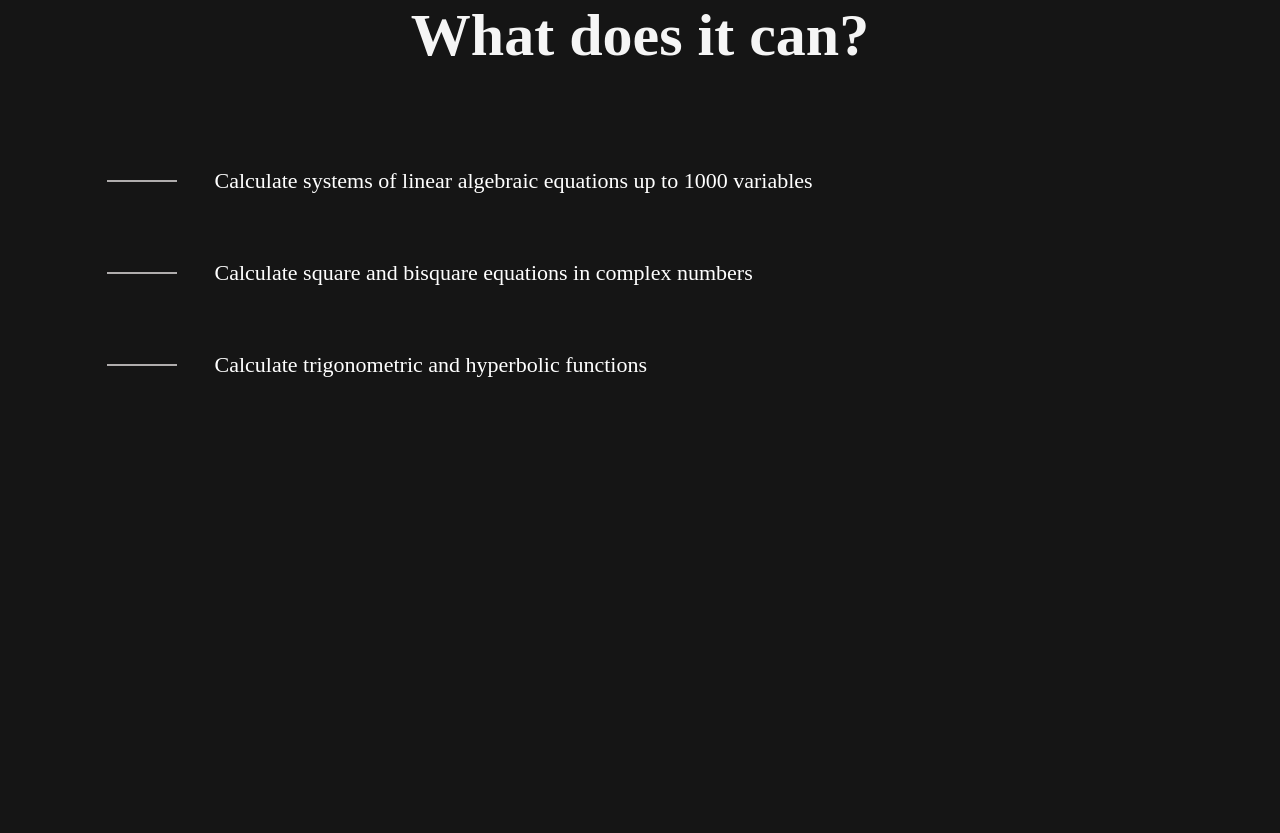
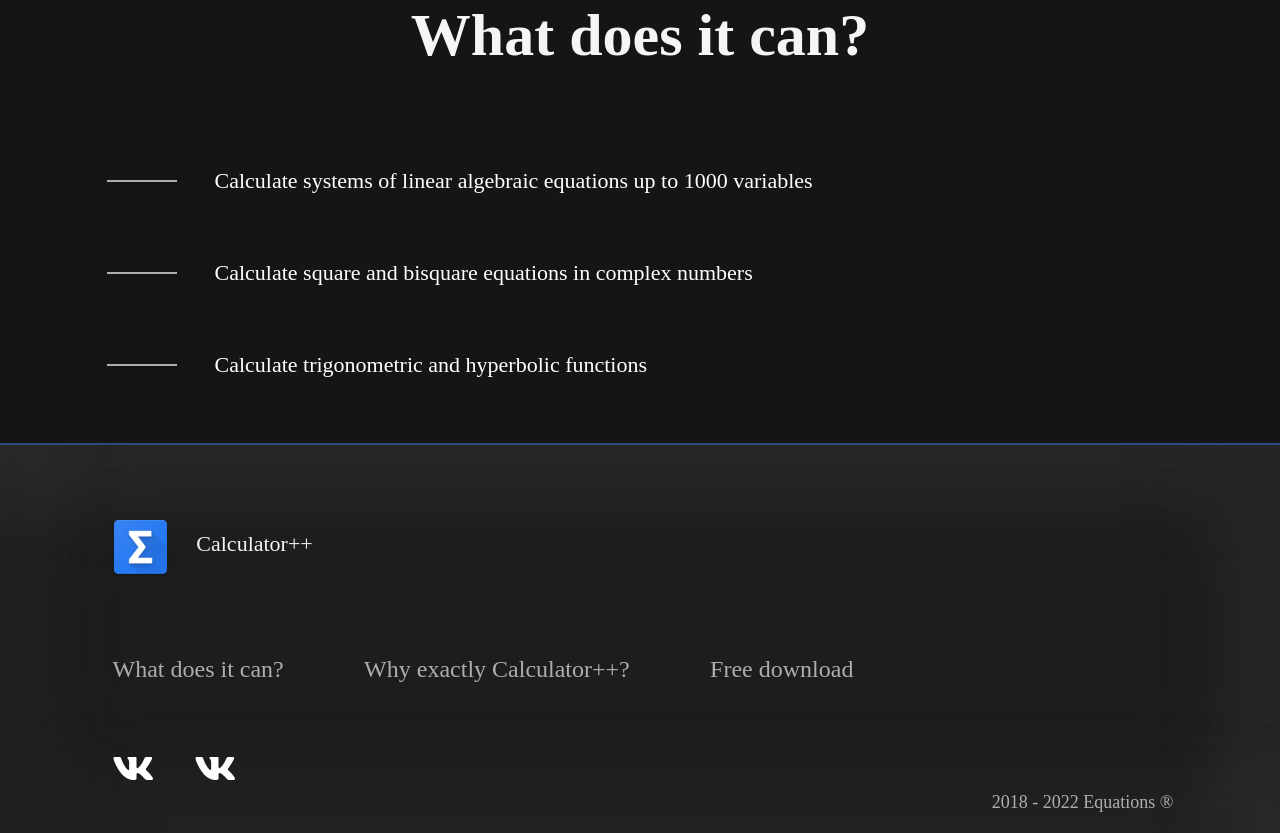
Before and after one commit to CyJay96/webcalculator, a plain HTML site: page index.html in a window 1280 px wide. Shown: the part 947-1780 px from the top of the page. Before the commit the page ends 1326 px from the top, so only its background shows below. Drawn offline with Linux system fonts and the light colour scheme.

Commit message:
added footer

```diff
--- a/css/style.css
+++ b/css/style.css
@@ -59,8 +59,22 @@ html {
 *::after {
   box-sizing: inherit;
 }
+
 body {
   background-color: #151515;
+}
+
+a {
+  color: #ffffff;
+  text-decoration: none;
+}
+
+a:active {
+  color: #ffffff;
+}
+
+a:focus {
+  color: #ffffff;
 }
 
 /* Start styles for header */
@@ -69,20 +83,24 @@ body {
   background: url(../img/sigma.png) no-repeat right top;
   background-size: contain;
 }
+
 .wrapper {
   max-width: 1067px;
   margin: 0 auto;
 }
+
 .header__wrapper {
   display: flex;
   flex-wrap: wrap;
   padding-top: 20px;
   justify-content: space-between;
 }
+
 .header__logo {
   display: flex;
   flex-wrap: wrap;
 }
+
 .header__logo-pic {
   margin-right: 15px;
   width: 34px;
@@ -95,9 +113,11 @@ body {
   margin-top: 2.5px;
   color: #f5f5f5;
 }
+
 .lang__selector {
   margin-top: 2.5px;
 }
+
 .lang__selector a {
   float: right;
   text-decoration: none;
@@ -106,6 +126,7 @@ body {
   font-weight: 400;
   line-height: 28px;
 }
+
 .eng {
   margin-right: 30px;
 }
@@ -138,9 +159,9 @@ body {
   color: #b0adad;
   padding-bottom: 150px;
 }
-/*End styles for header */
+/* End styles for header */
 
-/* Start styles for section of skills*/
+/* Start styles for section of skills */
 .skills__title {
   text-align: center;
   font-weight: 900;
@@ -149,23 +170,29 @@ body {
   color: #f5f5f5;
   margin-top: 150px;
 }
+
 .possibilities {
   margin-top: 100px;
 }
+
 .first__text {
   display: flex;
   flex-wrap: wrap;
   margin-bottom: 64px;
 }
+
 .second__text {
   display: flex;
   flex-wrap: wrap;
   margin-bottom: 64px;
 }
+
 .third__text {
   display: flex;
   flex-wrap: wrap;
+  margin-bottom: 64px;
 }
+
 .skills__text {
   width: 57%;
   font-weight: 400;
@@ -181,4 +208,71 @@ body {
   margin: auto 0;
   margin-right: 38px;
 }
-/* End styles for section of skills*/
+/* End styles for section of skills */
+
+/* Start styles for footer */
+.footer {
+  height: 390px;
+  background: url(../img/footer_vector.png) no-repeat top,
+    rgba(196, 196, 196, 0.043);
+  box-shadow: inset 66.4333px -66.4333px 66.4333px rgba(149, 149, 149, 0.043),
+    inset -66.4333px 66.4333px 66.4333px rgba(255, 255, 255, 0.043);
+  backdrop-filter: blur(67.762px);
+}
+
+.footer__vector {
+  margin: 0;
+}
+
+.footer__logo {
+  display: flex;
+  flex-wrap: wrap;
+  padding-top: 70px;
+}
+
+.footer__logo-pic {
+  width: 67.82px;
+}
+
+.footer__title {
+  font-size: 22px;
+  font-weight: 450;
+  line-height: 28px;
+  margin-top: 17px;
+  margin-left: 22px;
+  color: #f5f5f5;
+}
+
+.footer__menu {
+  display: flex;
+  justify-content: space-between;
+  padding-top: 70px;
+  padding-left: 6px;
+  width: 70%;
+  height: 31px;
+  font-weight: 300;
+  font-size: 24px;
+  line-height: 31px;
+}
+
+.footer__menu a {
+  color: #b0adad;
+}
+
+.footer__contacts {
+  display: flex;
+  justify-content: space-between;
+  padding-top: 103px;
+  padding-left: 6px;
+  width: 12%;
+}
+
+.footer__rights {
+  color: #b0adad;
+  font-weight: 300;
+  font-size: 18px;
+  line-height: 23px;
+  margin-top: 7px;
+  float: right;
+}
+/* End styles for footer */
--- a/index.html
+++ b/index.html
@@ -5,6 +5,7 @@
     <meta http-equiv="X-UA-Compatible" content="IE=edge" />
     <meta name="viewport" content="width=device-width, initial-scale=1.0" />
     <title>Калькулятор++</title>
+    <link rel="shortcut icon" href="./img/logo.png" type="image/x-icon" />
     <link rel="stylesheet" type="text/css" href="./css/style.css" />
     <link rel="stylesheet" type="text/css" href="./css/reset.css" />
   </head>
@@ -13,7 +14,7 @@
       <div class="wrapper">
         <div class="header__wrapper">
           <div class="header__logo">
-            <a href="/" class="header__logo-link">
+            <a href="#" class="header__logo-link">
               <img class="header__logo-pic" src="./img/logo.png" alt="logo" />
             </a>
             <div class="head__title">Calculator++</div>
@@ -36,7 +37,7 @@
       </div>
     </header>
 
-    <section class="skills">
+    <section class="skills" id="skills">
       <div class="wrapper">
         <h2 class="skills__title">What does it can?</h2>
         <div class="possibilities">
@@ -63,10 +64,43 @@
       </div>
     </section>
 
-    <section class="why"></section>
+    <section class="why" id="why"></section>
 
-    <section class="download"></section>
+    <section class="download" id="download"></section>
 
-    <footer></footer>
+    <footer class="footer">
+      <div class="wrapper">
+        <div class="footer__logo">
+          <a href="#" class="footer__logo-link">
+            <img class="footer__logo-pic" src="./img/logo.png" alt="logo" />
+          </a>
+          <div class="footer__title">Calculator++</div>
+        </div>
+        <nav class="footer__menu">
+          <a href="#skills" class="footer__menu_text1">What does it can?</a>
+          <a href="#why" class="footer__menu_text2"
+            >Why exactly Calculator++?</a
+          >
+          <a href="#download" class="footer__menu_text3">Free download</a>
+        </nav>
+        <nav class="footer__contacts">
+          <a
+            href="https://vk.com/vk_voytko"
+            class="footer__vk1-link"
+            target="_blank"
+          >
+            <img class="footer__vk1-pic" src="./img/vk.png" alt="vk1" />
+          </a>
+          <a
+            href="https://vk.com/kovalenko_ko"
+            class="footer__vk2-link"
+            target="_blank"
+          >
+            <img class="footer__vk2-pic" src="./img/vk.png" alt="vk1" />
+          </a>
+        </nav>
+        <div class="footer__rights">2018 - 2022 Equations ®</div>
+      </div>
+    </footer>
   </body>
 </html>
```
Also changed, not shown: img/footer_vector.png (added).
